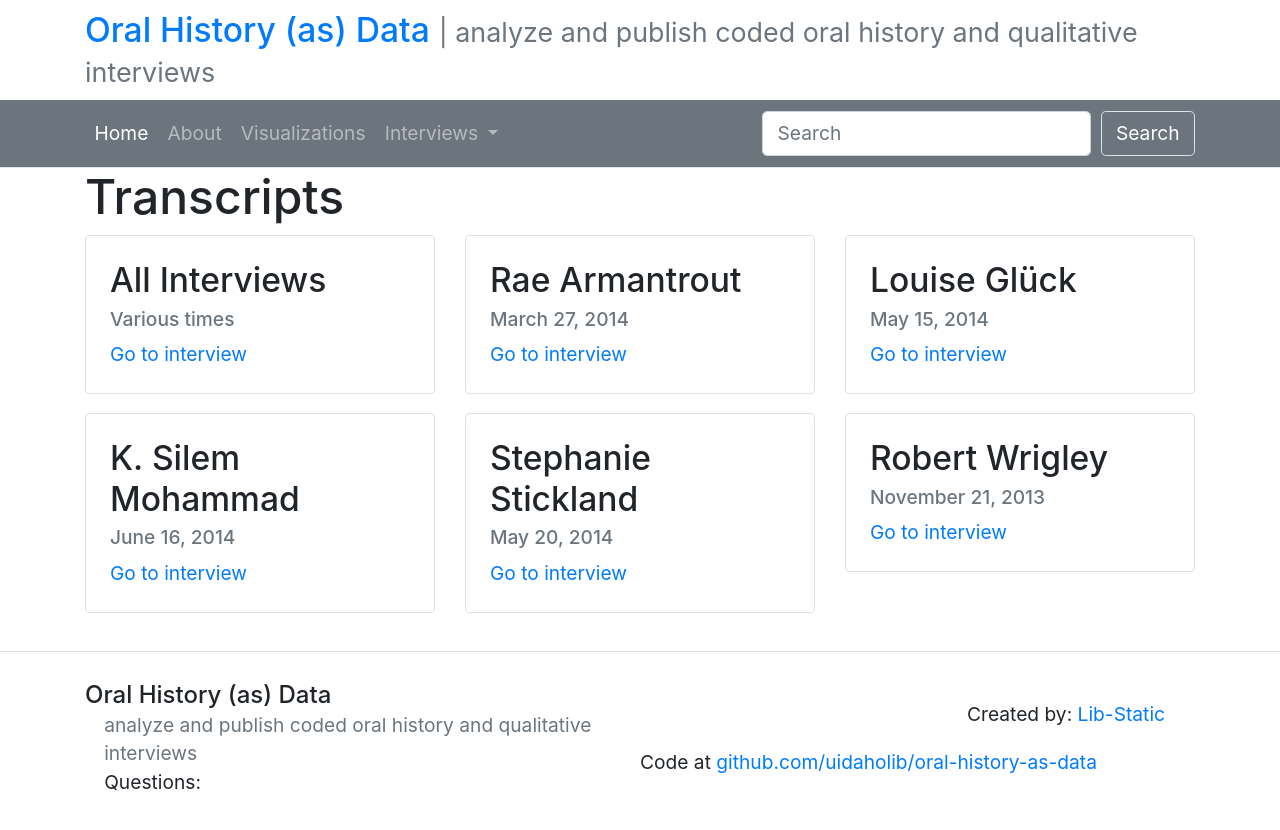
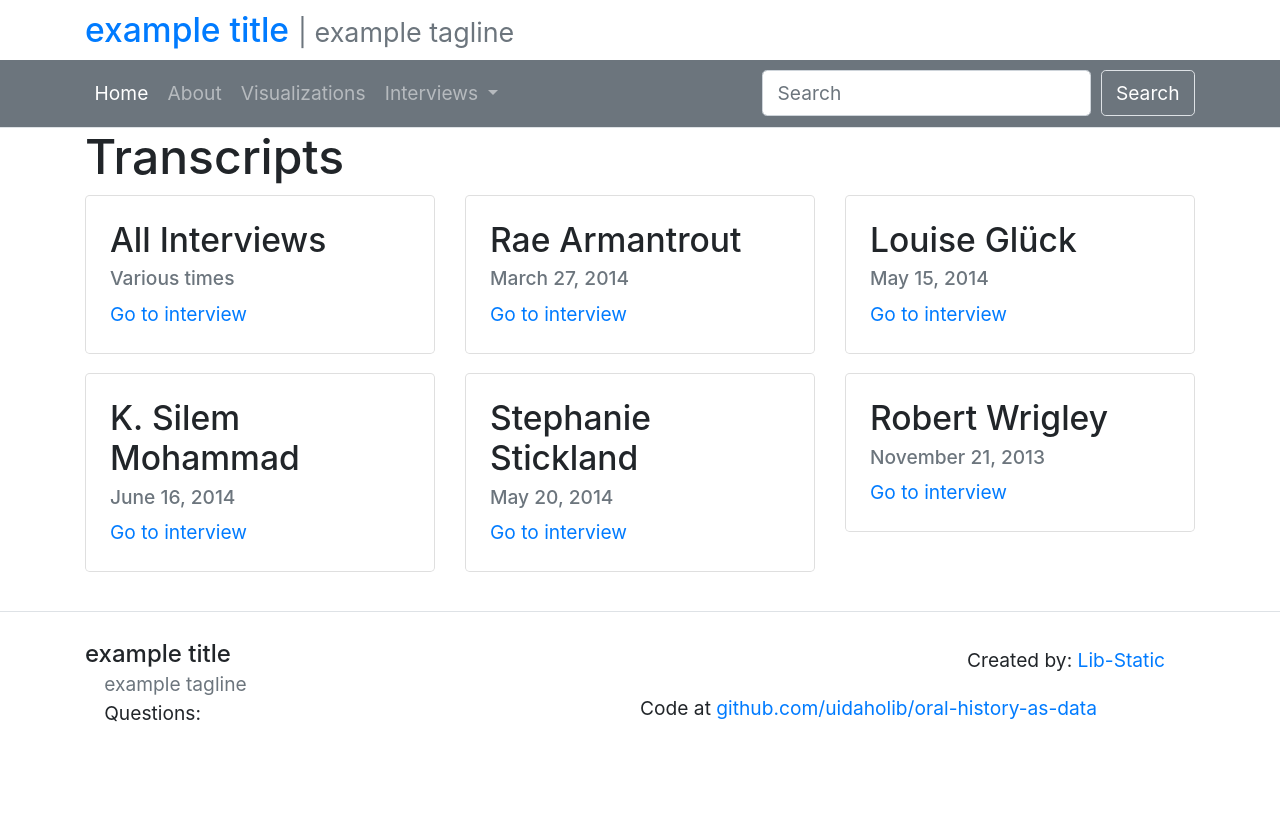
Before and after one commit to jak487/strickland, a Jekyll site: the page built from index.html, in a window 1280 px wide. Shown: the top 830 px of the page. Built offline with Jekyll 4.4.1, drawn with Linux system fonts in a browser that asks for light colours; nearby versions of some CDN libraries.

Commit message:
Update _config.yml

```diff
--- a/_config.yml
+++ b/_config.yml
@@ -6,23 +6,23 @@
 # URL settings
 #
 # url is your gh-pages base, following the pattern: username.github.io
-url: https://uidaholib.github.io
+url: https://jak487.github.io
 # baseurl is your github repository's name prefixed with a /
-baseurl: /oral-history-as-data
+baseurl: /example_repository
 # repository is the github repository's full url
-repository: https://github.com/uidaholib/oral-history-as-data
+repository: https://github.com/jak487/example_repository
 
 
 ##########
 # Site settings
 #
 # title of site appears in banner
-title: Oral History (as) Data
+title: example title
 # tagline appears in banner
-tagline: analyze and publish coded oral history and qualitative interviews
+tagline: example tagline
 # description appears in meta tags and other locations
 # this description might appear in search result lists, keep around 160 characters max
-description: "Lib-Static Oral History / Qualitative Interview Analysis Tool, Analyze and publish transcriptions with tagged csvs"
+description: "example description"
 
 
 ####### Leave the Below As Is ########
```
